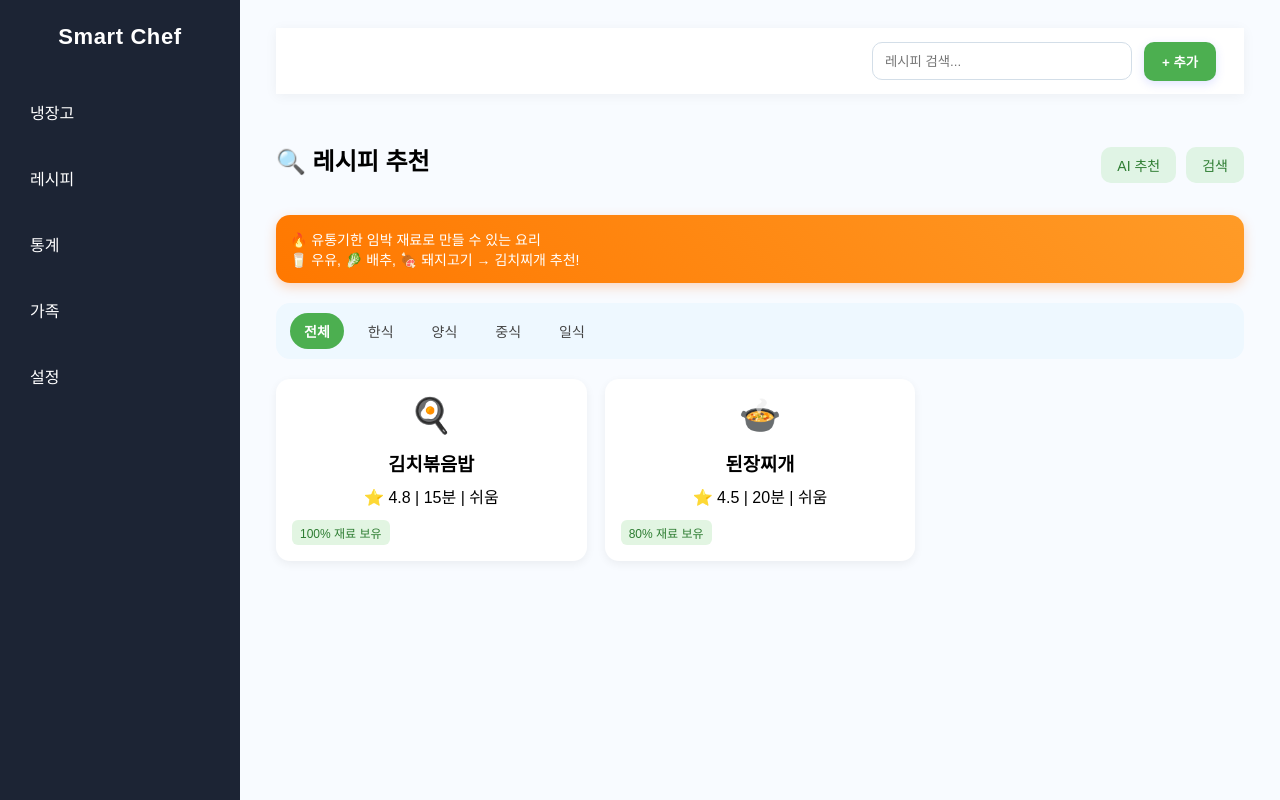
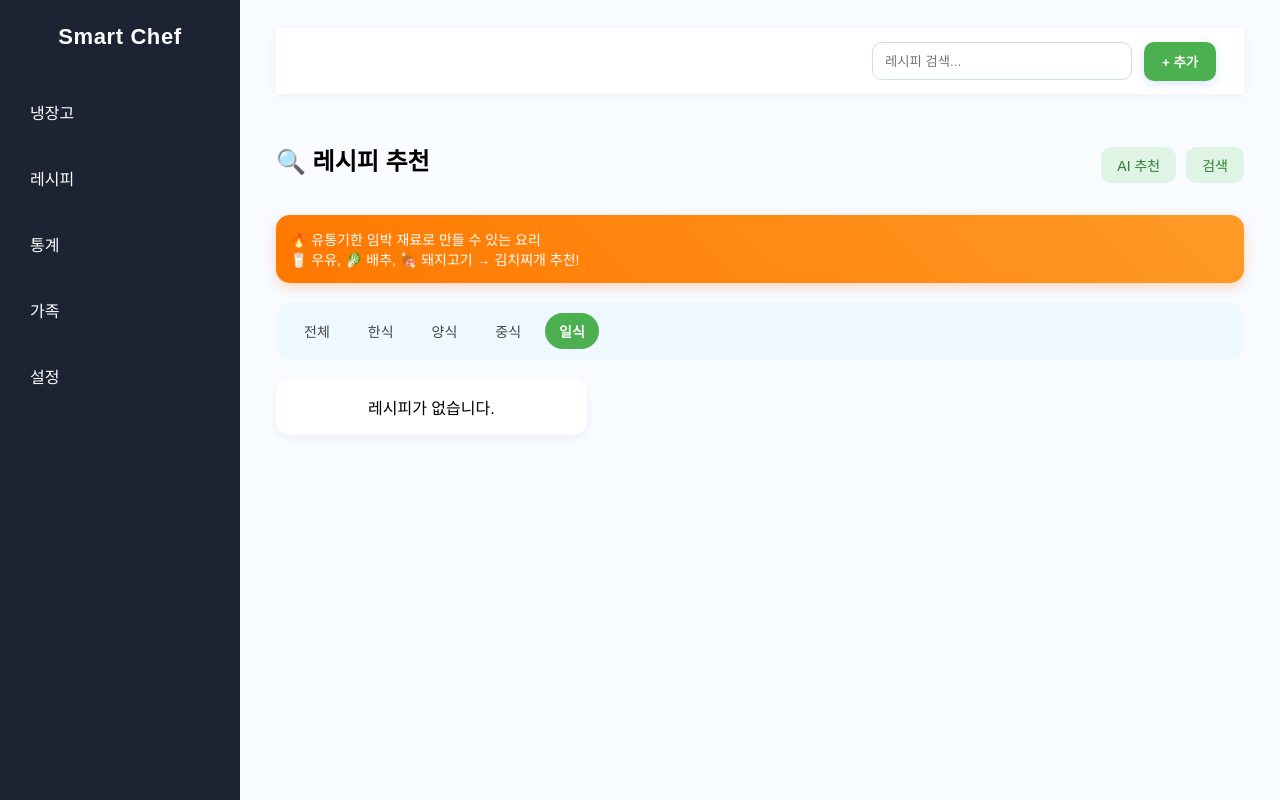
Before and after one commit to hkcho11/smart_chef_front, a React (Create React App) app: page /Recipe in a window 1280 px wide. Both pictures are taken after a click on the button "일식". Built offline with nearby package versions, Linux system fonts and the light colour scheme.

Commit message:
feat: 레시피 mock data 추가 및 카테고리 클릭 이벤트 추가

```diff
--- a/src/Recipe.js
+++ b/src/Recipe.js
@@ -1,9 +1,31 @@
-import React from "react";
+import React, { useState, useEffect } from "react";
 import { useNavigate,useLocation } from "react-router-dom";
 import "./style/Recipe.css"; // 스타일 파일
 import "./style/Common.css"; // 스타일 파일
+import recipeData from "./mock/recipe.json";
 
 export default function Recipe() {
+  const [recipes, setRecipes] = useState([]);
+  const [categories, setCategories] = useState([]);
+  const [activeCategory, setActiveCategory] = useState('전체');
+
+  useEffect(() => {
+    setRecipes(recipeData);
+    setCategories(['전체', '한식', '양식', '중식', '일식']);
+  }, []);
+
+  const onCategoryClick = (category) => {
+    console.log("Category Click:", category);
+
+    setActiveCategory(category);
+
+    if(category === '전체') {
+      setRecipes(recipeData);
+    } else {
+      setRecipes(recipeData.filter(recipe => recipe.category === category));
+      console.log("Recipes:", recipes);
+    }
+  };
 
   return (
     <div className="layout">
@@ -41,31 +63,36 @@ export default function Recipe() {
 
         {/* 카테고리 버튼 */}
         <div className="category-tabs">
-          <button className="active">전체</button>
-          <button>한식</button>
-          <button>양식</button>
-          <button>중식</button>
-          <button>일식</button>
+          {categories.map((category) => (
+            <button
+              key={category}
+              className={category === activeCategory ? 'active' : ''}
+              onClick={() => onCategoryClick(category)}
+            >
+              {category}
+            </button>
+          ))}
         </div>
+
 
         {/* 레시피 그리드 */}
         <div className="recipe-grid">
-          <div className="recipe-card">
-            <div className="card-img">🍳</div>
-            <h3>김치볶음밥</h3>
-            ⭐ 4.8 | 15분 | 쉬움
-            <div className="tag">100% 재료 보유</div>
-          </div>
+          {recipes.length > 0 ? (
+            recipes.map((recipe) => (
+              <div key={recipe.id} className="recipe-card">
+                <div className="card-img">{recipe.emoji}</div>
+                <h3>{recipe.name}</h3>
+                ⭐ {recipe.rating} | {recipe.time} | {recipe.difficulty}
+                <div className="tag">{recipe.ingredientPercent}% 재료 보유</div>
+              </div>
+            ))
+          ) : (
+            <div className="recipe-card">
+              레시피가 없습니다.
+            </div>
+          )}
+        </div>
 
-          <div className="recipe-card">
-            <div className="card-img">🍲</div>
-            <h3>된장찌개</h3>
-            ⭐ 4.5 | 20분 | 쉬움
-            <div className="tag">80% 재료 보유</div>
-          </div>
-
-          {/* 앞으로 여기 데이터 map으로 출력 */}
-        </div>
       </main>
     </div>
   );
--- /dev/null
+++ b/src/mock/recipe.json
@@ -0,0 +1,62 @@
+[
+  {
+    "id": 1,
+    "name": "김치볶음밥",
+    "category": "한식",
+    "emoji": "🍳",
+    "rating": 4.8,
+    "time": "15분",
+    "difficulty": "쉬움",
+    "ingredientPercent": 100
+  },
+  {
+    "id": 2,
+    "name": "알리오 올리오",
+    "category": "양식",
+    "emoji": "🍝",
+    "rating": 4.5,
+    "time": "20분",
+    "difficulty": "쉬움",
+    "ingredientPercent": 80
+  },
+  {
+    "id": 3,
+    "name": "제육볶음",
+    "category": "한식",
+    "emoji": "🥘",
+    "rating": 4.7,
+    "time": "25분",
+    "difficulty": "보통",
+    "ingredientPercent": 90
+  },
+  {
+    "id": 4,
+    "name": "계란말이",
+    "category": "한식",
+    "emoji": "🍳",
+    "rating": 4.6,
+    "time": "10분",
+    "difficulty": "쉬움",
+    "ingredientPercent": 100
+  },
+  {
+    "id": 5,
+    "name": "짜장면",
+    "category": "중식",
+    "emoji": "🍜",
+    "rating": 4.9,
+    "time": "30분",
+    "difficulty": "쉬움",
+    "ingredientPercent": 75
+  },
+  {
+    "id": 6,
+    "name": "된장국",
+    "category": "한식",
+    "emoji": "🍲",
+    "rating": 4.4,
+    "time": "15분",
+    "difficulty": "쉬움",
+    "ingredientPercent": 85
+  }
+]
```
